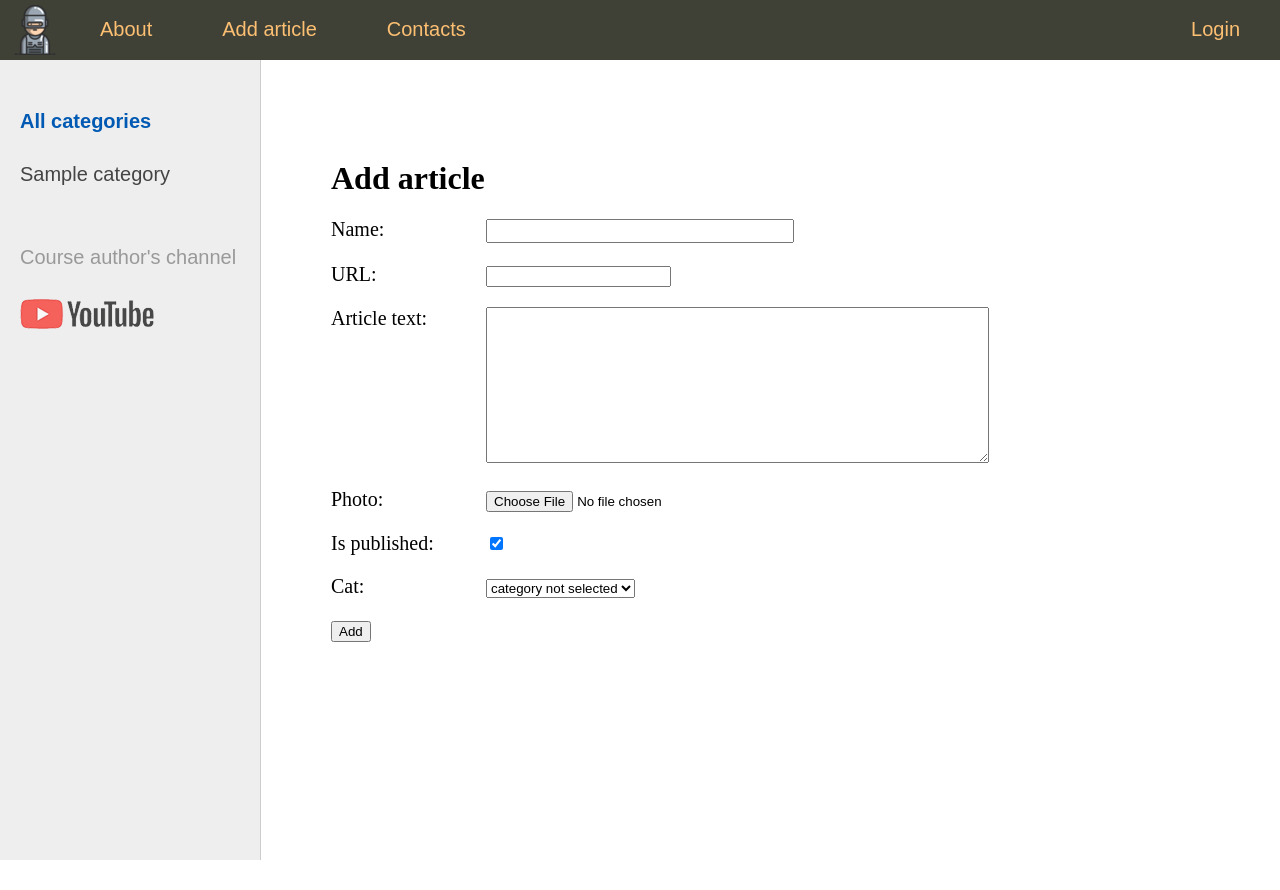
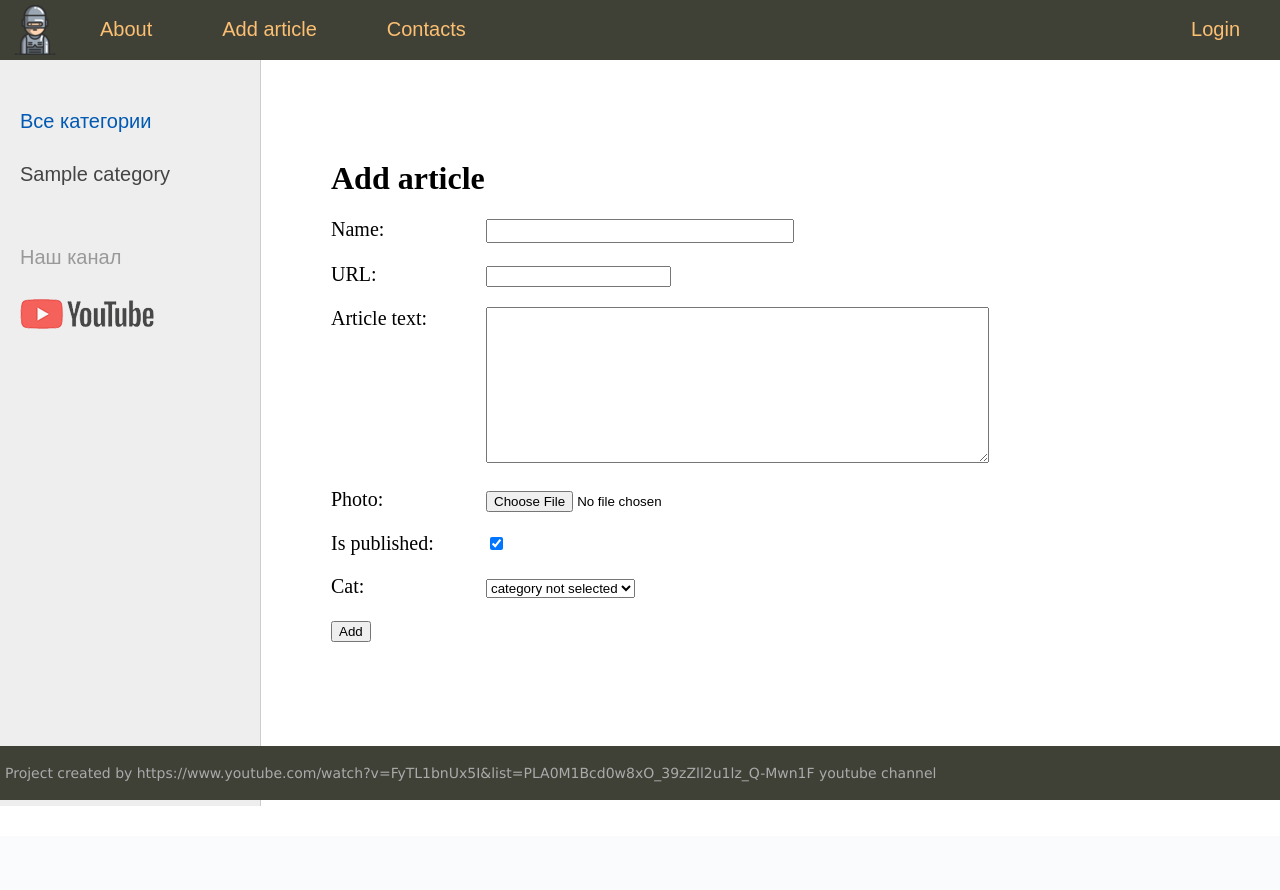
Before and after one commit to ppenkovskiy/famous_women_blog, a Django app: page /addpage/ in a window 1280 px wide. After the commit the page ends 806 px from the top, so only its background shows below. Run offline with Django 4.2, Linux system fonts and the light colour scheme; a user stored in the database is signed in; tables that the repository leaves empty hold one stand-in row (values such as "Sample post").

Commit message:
commit18

```diff
--- a/coolsite/women/models.py
+++ b/coolsite/women/models.py
@@ -20,7 +20,7 @@ class Women(models.Model):
     class Meta:
         verbose_name = 'Famous women'
         verbose_name_plural = 'Famous women'
-        # ordering = ['title']
+        ordering = ['id']
 
 class Category(models.Model):
     name = models.CharField(max_length=100, db_index=True)
--- a/coolsite/women/templates/women/about.html
+++ b/coolsite/women/templates/women/about.html
@@ -1,6 +1,6 @@
 {% extends 'women/base.html' %}
 
 {% block content %}
-<h1>{{title}}</h1>
-<p>This is about page of the site</p>
+<h1>{{ title }}</h1>
+
 {% endblock %}
--- a/coolsite/women/templates/women/base.html
+++ b/coolsite/women/templates/women/base.html
@@ -1,25 +1,21 @@
 {% load static %}
 {% load women_tags %}
-
 <!DOCTYPE html>
 <html>
 <head>
 	<title>{{title}}</title>
-    <link type="text/css" href="{% static 'women/css/styles.css' %}" rel="stylesheet"/>
+	<link type="text/css" href="{% static 'women/css/styles.css' %}" rel="stylesheet" />
 	<meta http-equiv="Content-Type" content="text/html; charset=utf-8">
 	<link rel="shortcut icon" href="{% static 'women/images/main.ico' %}" type="image/x-icon"/>
 	<meta name="viewport" content="width=device-width, initial-scale=1.0">
 </head>
 <body>
 <table class="table-page" border=0 cellpadding="0" cellspacing="0">
-    <tr>
-        <td valign=top>
+<tr><td valign=top>
 {% block mainmenu %}
 		<div class="header">
 			<ul id="mainmenu" class="mainmenu">
-                    <li class="logo"><a href="{% url 'home' %}">
-                        <div class="logo"></div>
-                    </a></li>
+			<li class="logo"><a href="{% url 'home' %}"><div class="logo"></div></a></li>
 {% for m in menu %}
 	{% if not forloop.last %}
 			<li><a href="{% url m.url_name %}">{{m.title}}</a></li>
@@ -38,28 +34,26 @@
 <!-- Sidebar слева -->
 	<td valign="top" class="left-chapters">
 	<ul id="leftchapters">
-
 {% if cat_selected == 0 %}
-                            <li class="selected"><b>All categories</b></li>
+		<li class="selected">Все категории</li>
 {% else %}
-                            <li><a href="{% url 'home' %}"><b>All categories</b></a></li>
+		<li><a href="{% url 'home' %}">Все категории</a></li>
 {% endif %}
 
 {% for c in cats %}
 {% if c.women__count > 0 %}
 	{% if c.pk == cat_selected %}
-                                <li class="selected">{{ c.name }}</li>
+		<li class="selected">{{c.name}}</li>
 	{% else %}
-                              <li><a href="{{c.get_absolute_url }}">{{ c.name }}</a></li>
+		<li><a href="{{ c.get_absolute_url }}">{{c.name}}</a></li>
 	{% endif %}
 {% endif %}
 {% endfor %}
 
+
 		<li class="share">
-                                <p>Course author's channel</p>
-                                <a class="share-yt"
-                                   href="https://www.youtube.com/channel/UClJzWfGWuGJL2t-3dYKcHTA/playlists"
-                                   target="_blank" rel="nofollow"></a>
+		<p>Наш канал</p>
+		<a class="share-yt" href="https://www.youtube.com/channel/UClJzWfGWuGJL2t-3dYKcHTA/playlists" target="_blank" rel="nofollow"></a>
 		</li>
 	</ul>
 </td>
@@ -73,13 +67,45 @@
 	<div class="content-text">
 {% block content %}
 {% endblock %}
+{% if page_obj.has_other_pages %}
+<nav class="list-pages">
+    <ul>
+{% if page_obj.has_previous %}
+<li class="page-num">
+	<a href="?page={{ page_obj.previous_page_number }}">&lt;</a>
+</li>
+{% endif %}
+
+        {% for p in paginator.page_range %}
+		{% if page_obj.number == p %}
+        <li class="page-num page-num-selected">{{ p }}</li>
+		{% elif p >= page_obj.number|add:-2 and p <= page_obj.number|add:2  %}
+        <li class="page-num">
+            <a href="?page={{ p }}">{{ p }}</a>
+        </li>
+		{% endif %}
+        {% endfor %}
+
+{% if page_obj.has_next %}
+<li class="page-num">
+	<a href="?page={{ page_obj.next_page_number }}">&gt;</a>
+</li>
+{% endif %}
+
+    </ul>
+</nav>
+{% endif %}
 	</div>
 <!-- Конец блока контента -->
 
-                    </td>
-                </tr>
-            </table>
-        </td>
-    </tr>
+</td></tr></table>
+</td></tr>
+<!-- Footer -->
+<tr><td valign=top>
+	<div id="footer">
+		<p>Project created by https://www.youtube.com/watch?v=FyTL1bnUx5I&list=PLA0M1Bcd0w8xO_39zZll2u1lz_Q-Mwn1F youtube channel</p>
+	</div>
+</td></tr></table>
+<!-- Конец footer'а и страницы -->
 </body>
 </html>
--- a/coolsite/women/utils.py
+++ b/coolsite/women/utils.py
@@ -8,18 +8,21 @@ menu = [{'title': "About", "url_name": "about"},
         {'title': "Login", "url_name": "login"},
         ]
 
+
 class DataMixin:
-        def get_user_context(self, **kwargs):
-                context = kwargs
-                cats = Category.objects.annotate(Count('women'))
+    paginate_by = 3
 
-                user_menu = menu.copy()
-                if not self.request.user.is_authenticated:
-                        user_menu.pop(1)
+    def get_user_context(self, **kwargs):
+        context = kwargs
+        cats = Category.objects.annotate(Count('women'))
 
-                context['menu'] = user_menu
+        user_menu = menu.copy()
+        if not self.request.user.is_authenticated:
+            user_menu.pop(1)
 
-                context['cats'] = cats
-                if 'cat_selected' not in context:
-                        context['cat_selected'] = 0
-                return context
+        context['menu'] = user_menu
+
+        context['cats'] = cats
+        if 'cat_selected' not in context:
+            context['cat_selected'] = 0
+        return context
--- a/coolsite/women/views.py
+++ b/coolsite/women/views.py
@@ -1,4 +1,5 @@
 from django.contrib.auth.decorators import login_required
+from django.core.paginator import Paginator
 from django.http import HttpResponseNotFound
 from django.shortcuts import render
 from django.urls import reverse_lazy
@@ -22,7 +23,11 @@ class WomenHome(DataMixin, ListView):
         return Women.objects.filter(is_published=True)
 
 def about(request):
-    return render(request, 'women/about.html', {'menu': menu, 'title': 'About page'})
+    contact_list = Women.objects.all()
+    paginator = Paginator(contact_list, 3)
+    page_number = request.GET.get('page')
+    page_obj = paginator.get_page(page_number)
+    return render(request, 'women/about.html', {'page_obj': page_obj, 'menu': menu, 'title': 'About page'})
 
 def pageNotFound(request, exception):
     return HttpResponseNotFound('<h1>Page not found.</h1>')
```
Lines whose indentation alone changed are shown as unchanged.
